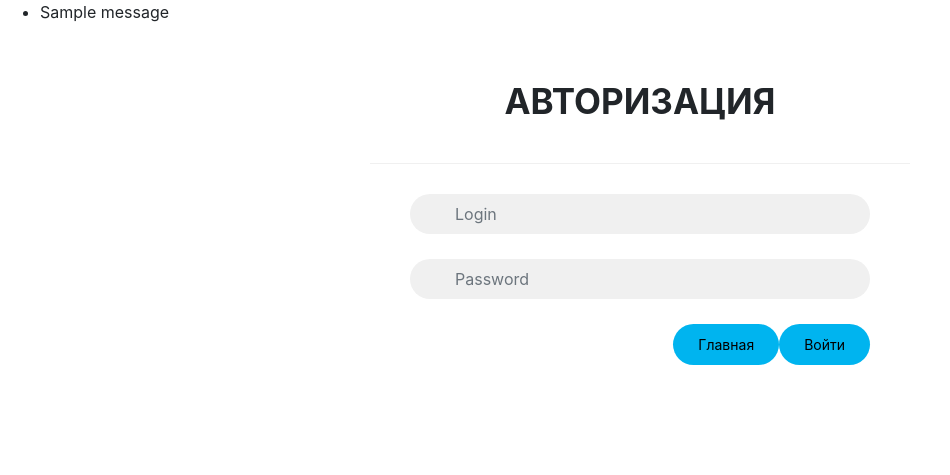
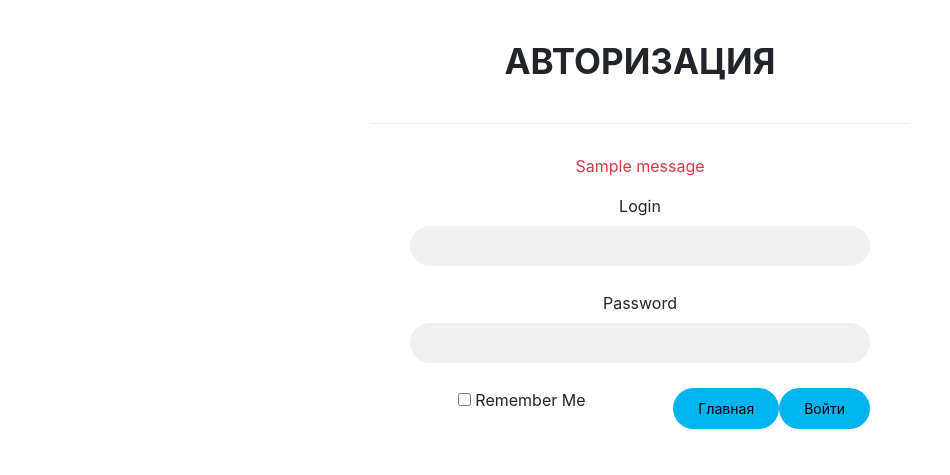
Before and after one commit to ibragimovanton89-web/gtstasks, a Flask app: page /login in a window 1280 px wide. Shown: the top 475 px of the page, without its empty margins (0-950 px from the left). Run offline with Flask 2, Linux system fonts and the light colour scheme; tables that the repository leaves empty hold one stand-in row (values such as "Sample post"); one stand-in notice (Sample message) is shown; some libraries are stand-ins or nearby versions.

Commit message:
Added WTFForm, Redirect nextpage after login

```diff
--- a/app/__init__.py
+++ b/app/__init__.py
@@ -7,6 +7,7 @@ app = Flask(__name__)
 app.config.from_object('config.DevelopementConfig')
 db = SQLAlchemy(app)
 login_manager = LoginManager(app)
+login_manager.login_view = 'login_user_page'
 migrate = Migrate(app, db)
 manager = Manager(app)
 manager.add_command('db', MigrateCommand)
--- /dev/null
+++ b/app/forms.py
@@ -0,0 +1,9 @@
+from flask_wtf import FlaskForm
+from wtforms import StringField, PasswordField, BooleanField, SubmitField
+from wtforms.validators import DataRequired
+
+class LoginForm(FlaskForm):
+    login = StringField('Login', validators=[DataRequired()])
+    password = PasswordField('Password', validators=[DataRequired()])
+    remember_me = BooleanField('Remember Me')
+    submit = SubmitField('Войти')
--- a/app/templates/login.html
+++ b/app/templates/login.html
@@ -1,36 +1,53 @@
 <link rel="stylesheet" href="https://stackpath.bootstrapcdn.com/bootstrap/4.5.2/css/bootstrap.min.css">
 <link rel="stylesheet" href="{{url_for('static', filename='css/logincss.css')}}">
-
-{% with messages = get_flashed_messages()%}
-{% if messages %}
-<ul class="flashes">
-    {% for message in messages %}
-    <li>{{message}}</li>
-    {% endfor %}
-</ul>
-{% endif %}
-{% endwith %}
 
 
 <div class="container">
     <div class="row">
         <div class="col-md-offset-3 col-md-6 container">
-            <form class="form-horizontal" method="post">
+
+            <form class="form-horizontal" method="post" novalidate>
+                {{ form.hidden_tag() }}
                 <span class="heading">АВТОРИЗАЦИЯ</span>
+                {% with messages = get_flashed_messages() %}
+                {% if messages %}
+
+                {% for message in messages %}
+                <p class="text-danger">{{ message }}</p>
+                {% endfor %}
+
+                {% endif %}
+                {% endwith %}
+
                 <div class="form-group">
-                    <input type="text" class="form-control" id="login" name="login" placeholder="Login">
+                    {{ form.login.label }}<br>
+                    {{ form.login(size=32, class="form-control") }}
+                    {% for error in form.login.errors %}
+                    <span style="color: red;">{%if error == "This field is required."%} <p>Поле не заполнено</p>{% endif %} </span>
+                    {% endfor %}
                     <i class="fa fa-user"></i>
                 </div>
+
                 <div class="form-group help">
-                    <input type="password" class="form-control" id="password" name="password" placeholder="Password">
+
+                    {{ form.password.label }}<br>
+                    {{ form.password(size=32, class="form-control") }}
+                    {% for error in form.password.errors %}
+                    <span style="color: red;">{%if error == "This field is required."%} <p>Поле не заполнено</p>{% endif %} </span>
+                    {% endfor %}
                     <i class="fa fa-lock"></i>
                 </div>
+
                 <div class="form-group">
-                    <input type="submit" value="Войти" class="btn btn-default">
+
+                    {{ form.submit(class="btn btn-default") }}
+
+
                     <a class="btn" href="{{url_for('index')}}">Главная</a>
                 </div>
+
+                <p>{{ form.remember_me() }} {{ form.remember_me.label }}</p>
             </form>
         </div>
-
     </div>
 </div>
--- a/app/views.py
+++ b/app/views.py
@@ -2,9 +2,11 @@ from app import db, app, login_manager
 from flask import render_template, request, redirect, url_for, flash
 from flask_login import login_user, logout_user, login_required, current_user
 from werkzeug.security import check_password_hash, generate_password_hash
+from werkzeug.urls import url_parse
 from .models import User, Item, Division
 from datetime import datetime
 from .weather import сelsius_degree
+from .forms import LoginForm
 
 
 @login_manager.user_loader
@@ -13,27 +15,25 @@ def load_user(user_id):
 
 
 # -----------------------------------------------------------------------------------
-@app.route('/login', methods=['POST', 'GET'])
+@app.route('/login', methods=['GET', 'POST'])
 def login_user_page():
-    if request.method == "POST":
-        login = request.form.get('login')
-        password = request.form.get('password')
+    form = LoginForm()
+    if form.validate_on_submit():
+        login = form.login.data
+        password = form.password.data
+        user = User.query.filter_by(login=login).first()
+        if user and check_password_hash(user.password, password):
 
-        if login and password:
+            login_user(user, remember=form.remember_me.data)
+            next_page = request.args.get("next")
+            if not next_page or url_parse(next_page).netloc != '':
+                next_page = url_for('index')
 
-            user = User.query.filter_by(login=login).first()
-
-            if user and check_password_hash(user.password, password):
-
-                login_user(user)
-                return redirect((url_for('index')))
-            else:
-                flash("Tакого пользователя или пароля не существует")
+            return redirect(next_page, code=302)
 
         else:
-            flash("Поле Login или Password заполнено не корректно")
-
-    return render_template('login.html')
+            flash("Tакого пользователя или пароля не существует")
+    return render_template('login.html', form=form)
 
 
 # -----------------------------------------------------------------------------------
@@ -83,11 +83,6 @@ def logout():
 
 
 # -----------------------------------------------------------------------------------
-@app.after_request
-def redirect_to_signin(response):
-    if response.status_code == 401:
-        return redirect(url_for('login_user_page') + '?next' + request.url)
-    return response
 
 
 # -----------------------------------------------------------------------------------
--- a/config.py
+++ b/config.py
@@ -1,5 +1,5 @@
 import os
-
+basedir = os.path.abspath(os.path.dirname(__file__))
 
 class Config(object):
     SQLALCHEMY_DATABASE_URI = 'sqlite:///bide.db'
--- a/requirements.txt
+++ b/requirements.txt
@@ -7,6 +7,7 @@ Flask-Login==0.5.0
 Flask-Migrate==2.5.3
 Flask-Script==2.0.6
 Flask-SQLAlchemy==2.4.4
+Flask-WTF==0.14.3
 gunicorn==20.0.4
 idna==2.10
 itsdangerous==1.1.0
@@ -22,3 +23,4 @@ six==1.15.0
 SQLAlchemy==1.3.20
 urllib3==1.26.2
 Werkzeug==1.0.1
+WTForms==2.3.3
```
Also changed, not shown: app/bide.db.
